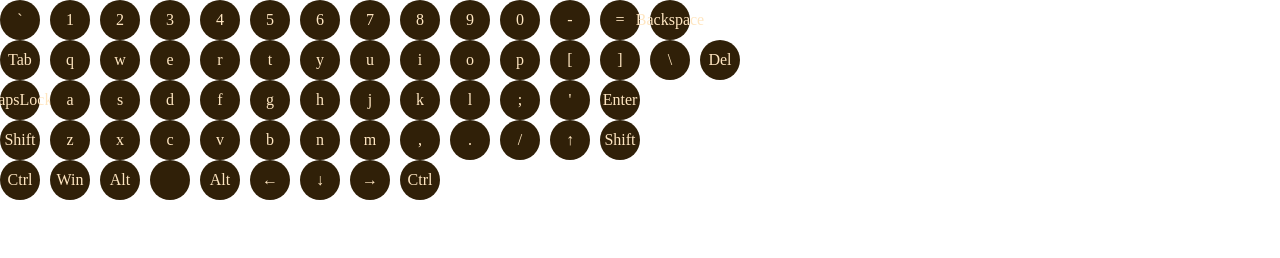
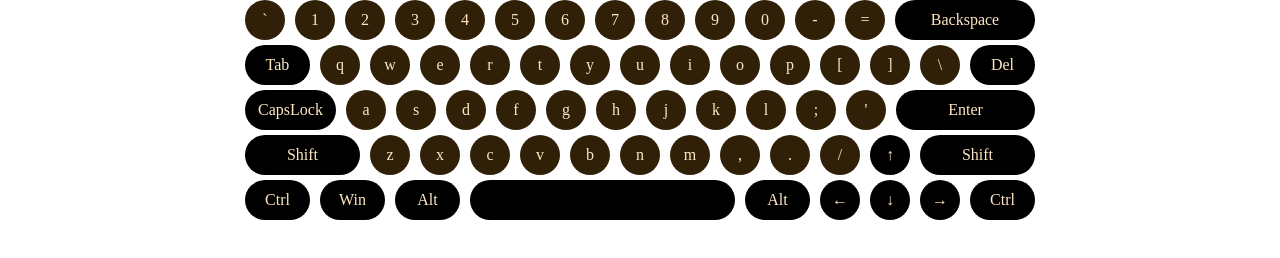
Before and after one commit to Pas92/virtual-keyboard, a website built with webpack: page src/index.html in a window 1280 px wide. Built offline with nearby package versions, Linux system fonts and the light colour scheme.

Commit message:
feat: add styles for keyboard in default statement

```diff
--- a/src/_basic.scss
+++ b/src/_basic.scss
@@ -1,2 +1,3 @@
 $secondary-color: #302008;
-$keyboard-text-color: #ffe6c1
+$keyboard-text-color: #ffe6c1;
+$alt-key-color: #000000
--- a/src/components/key/key.js
+++ b/src/components/key/key.js
@@ -2,6 +2,22 @@ import HTML from './key.html';
 import './key.scss';
 
 import { htmlToElement } from '../../utils/htmlToElement';
+
+const customStyles = {
+  Backspace: 'key_backspace',
+  Tab: 'key_tab',
+  CapsLock: 'key_caps-lock',
+  Delete: 'key_delete',
+  Enter: 'key_enter',
+  ShiftLeft: 'key_shift',
+  ShiftRight: 'key_shift',
+  ControlLeft: 'key_ctrl',
+  ControlRight: 'key_ctrl',
+  MetaLeft: 'key_meta',
+  AltLeft: 'key_alt',
+  AltRight: 'key_alt',
+  Space: 'key_space',
+};
 
 export class Key {
   constructor(keyData) {
@@ -12,6 +28,16 @@ export class Key {
     this.keyNameContainer.textContent = this.keyName;
 
     this.code = keyData.code;
+    this.isFunc = keyData.isFunc;
+    this.isRow = keyData.isRow;
+
+    if (this.isFunc) {
+      this.HTML.classList.add(customStyles[this.code]);
+    }
+
+    if (this.isRow) {
+      this.HTML.classList.add('key_row');
+    }
   }
 
   getDOM() {
--- a/src/components/key/key.scss
+++ b/src/components/key/key.scss
@@ -14,4 +14,49 @@
   .key-name {
     color: $keyboard-text-color;
   }
+
+  &.key_backspace,
+  &.key_tab,
+  &.key_caps-lock,
+  &.key_delete,
+  &.key_enter,
+  &.key_shift,
+  &.key_ctrl,
+  &.key_meta,
+  &.key_alt,
+  &.key_row,
+  &.key_space {
+    background-color: $alt-key-color;
+  }
+
+  &.key_backspace {
+    width: 136px;
+  }
+
+  &.key_tab,
+  &.key_delete {
+    width: 61px;
+  }
+
+  &.key_caps-lock {
+    width: 87px;
+  }
+
+  &.key_enter {
+    width: 135px;
+  }
+
+  &.key_shift {
+    width: 111px;
+  }
+
+  &.key_space {
+    flex-grow: 1;
+  }
+
+  &.key_ctrl,
+  &.key_meta,
+  &.key_alt {
+    width: 61px;
+  }
 }
--- a/src/components/keyboard/keyboard.scss
+++ b/src/components/keyboard/keyboard.scss
@@ -1,5 +1,13 @@
 .keyboard {
+  display: flex;
+  flex-direction: column;
+  gap: 5px;
+
+  width: min-content;
+  margin: 0 auto;
+
   .keyboard-row {
+    width: 790px;
     display: flex;
     gap: 10px;
   }
```
